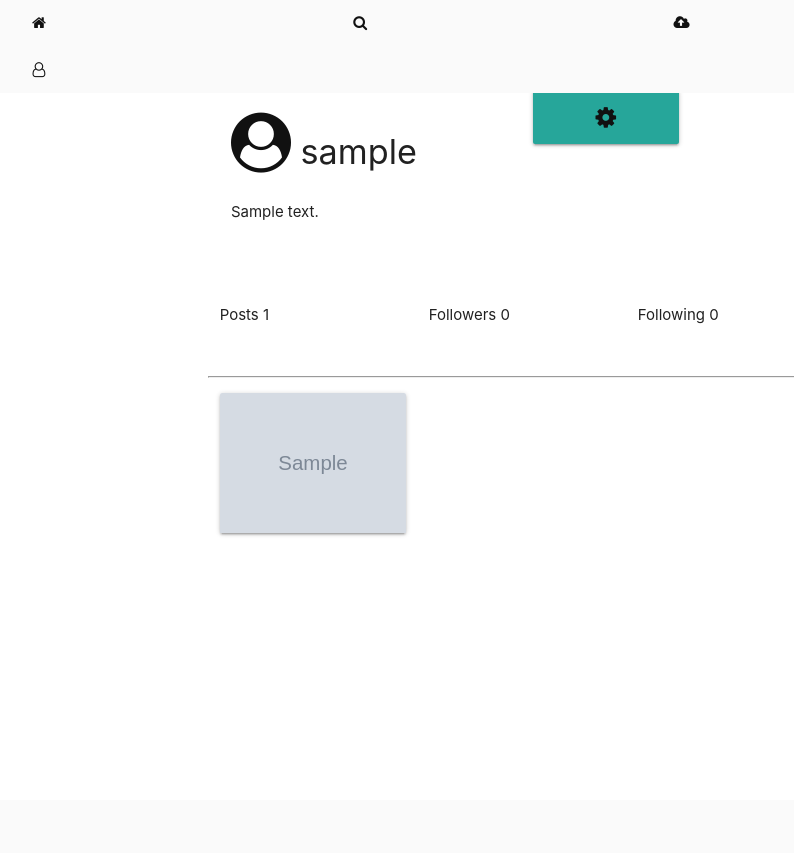
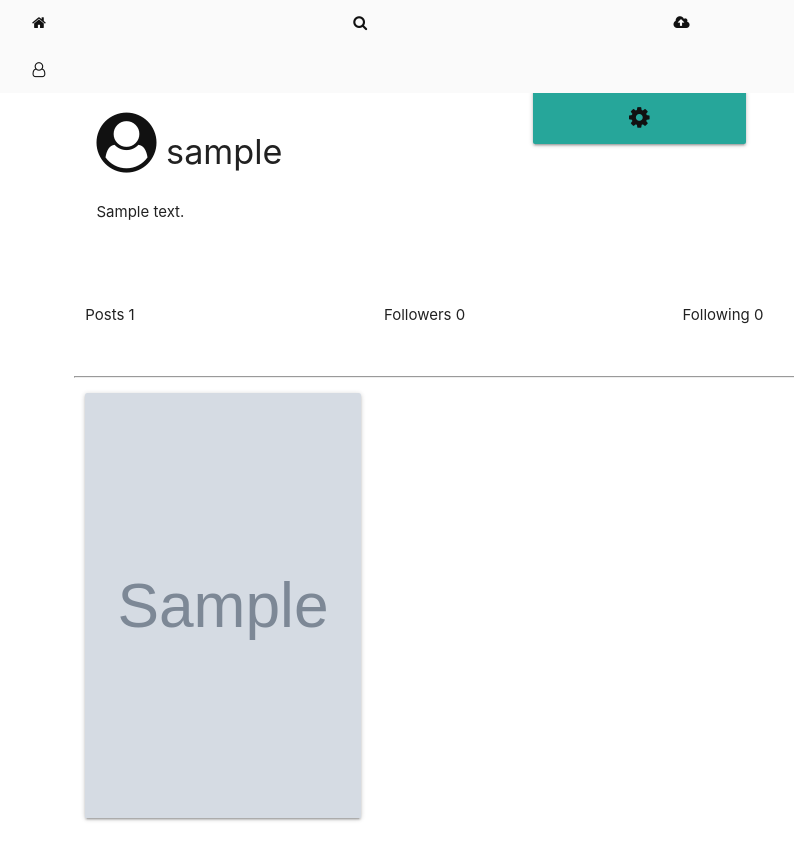
Before and after one commit to andyweru/-MC_11_Insta_Clone, a Django app: page /profile/ in a window 1280 px wide. Shown: the whole page, without its empty margins (118-912 px from the left). Before the commit the page ends 536 px from the top, so only its background shows below. Run offline with Django 3.2, Linux system fonts and the light colour scheme; a user stored in the database is signed in; tables that the repository leaves empty hold one stand-in row (values such as "Sample post"); grey boxes marked "Sample" are stand-in pictures; some libraries are stand-ins or nearby versions.

Commit message:
changed profile page layout

```diff
--- a/instagram/static/css/base.css
+++ b/instagram/static/css/base.css
@@ -12,3 +12,11 @@ body{
 #avatar{
     font-size: 60px;
 }
+
+.img-icon{
+    height: 425px;
+}
+
+.prof-pics{
+    height: 425px;
+}
--- a/instagram/templates/profile.html
+++ b/instagram/templates/profile.html
@@ -4,7 +4,7 @@
 <br>
 <br>
 <br>
-    <div class="container">
+    <div class="container-fluid">
         <div class="row">
             <div class="col m6 s6 container">
 
@@ -41,10 +41,10 @@
 
                 <div class="col m4">
 
-                    <div class="card">
+                    <div class="card img-icon">
                         <div class="card-image">
 
-                            <img src="{{image.image.url}}" alt="">
+                            <img class="prof-pics" src="{{image.image.url}}" alt="">
 
                         </div>
 
```
